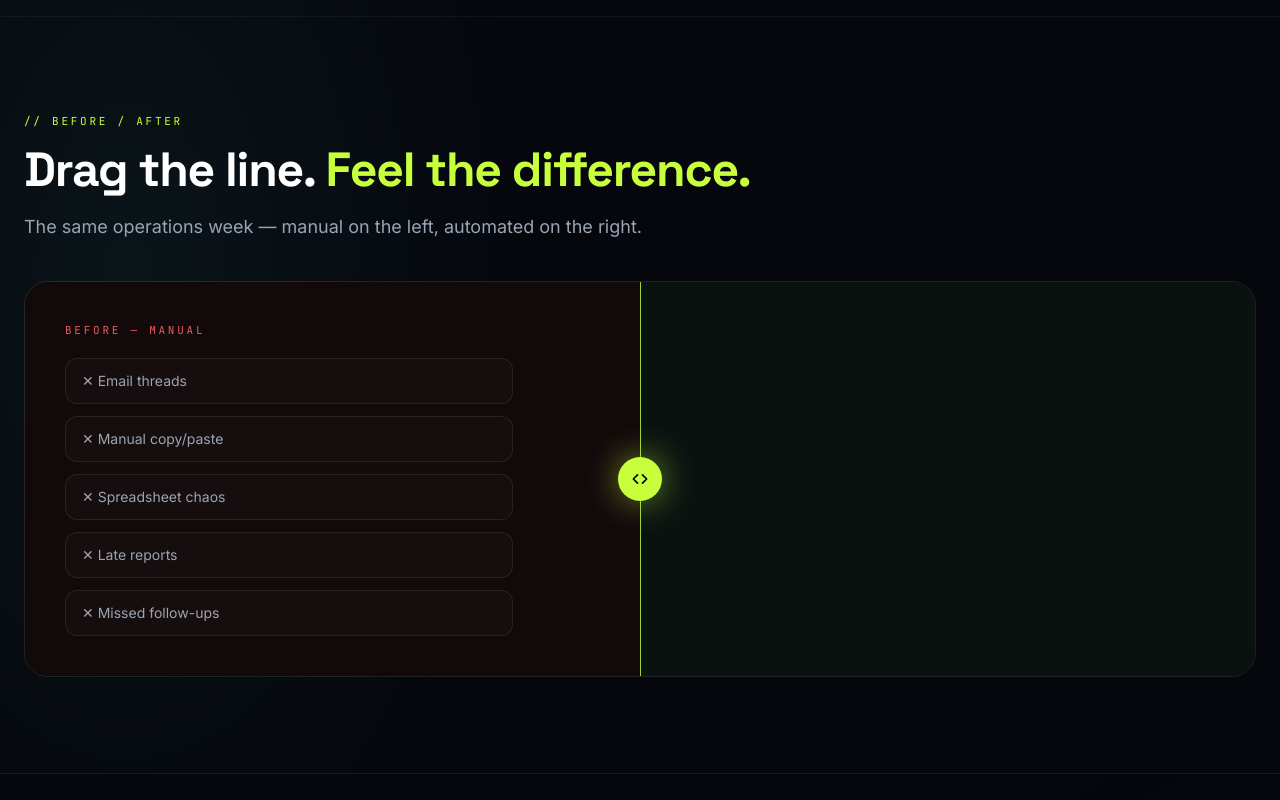
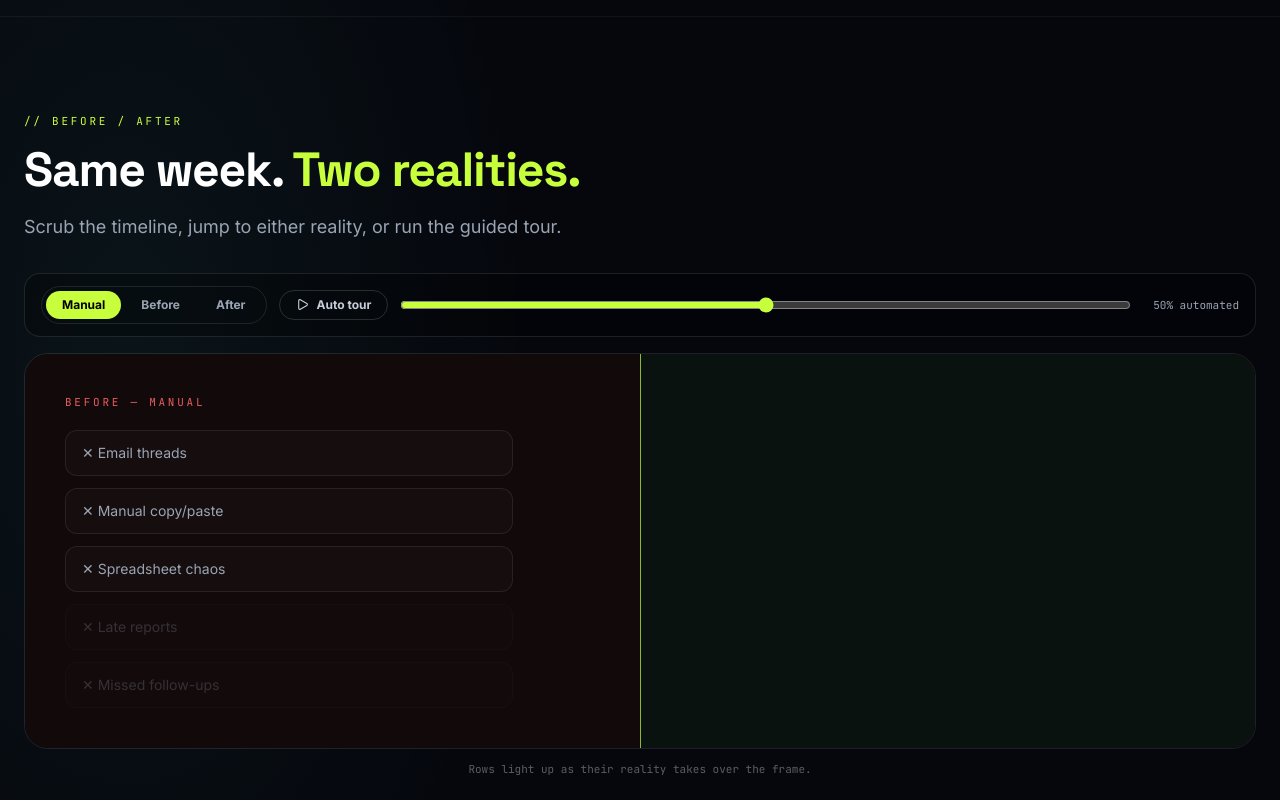
Before and after one commit to Sanskar1724/AI-Product-Studio, a React (Vite) app: page /automation in a window 1280 px wide. Shown: the part 1760-2560 px from the top of the page. Built offline with nearby package versions, Linux system fonts and the light colour scheme.

Commit message:
feat: landing trims and before/after control-deck redesign

```diff
--- a/src/components/AiCore.tsx
+++ b/src/components/AiCore.tsx
@@ -313,7 +313,6 @@ export default function AiCore({ active, onActive }: { active: CoreKey | null; o
               onFocus={() => onActive(c.id)}
               onBlur={() => onActive(null)}
               aria-expanded={on}
-              data-tip="Click to expand"
               className={`group w-40 sm:w-44 rounded-2xl border backdrop-blur-md p-3.5 text-left transition-all duration-300 active:scale-[0.97] ${
                 on ? "border-[#c8ff3d]/70 bg-[#0a0e17]/90 shadow-[0_0_36px_-8px_rgba(200,255,61,0.55)] scale-[1.04]" : "border-white/12 bg-[#0a0e17]/70 hover:border-white/30"
               }`}
--- a/src/components/BeforeAfter.tsx
+++ b/src/components/BeforeAfter.tsx
@@ -1,85 +1,117 @@
-import { useRef, useState } from "react";
-import { ChevronsLeftRight } from "lucide-react";
+import { useEffect, useRef, useState } from "react";
+import { Pause, Play } from "lucide-react";
 import { Reveal, SectionHeading } from "./ui";
+import { prefersReduced } from "../fx/fx";
 
 const BEFORE = ["Email threads", "Manual copy/paste", "Spreadsheet chaos", "Late reports", "Missed follow-ups"];
 const AFTER = ["One customer view", "AI triage + drafts", "Live database", "Auto digests", "Never-missed alerts"];
 
 export default function BeforeAfter() {
   const [pos, setPos] = useState(50);
-  const track = useRef<HTMLDivElement>(null);
+  const [tour, setTour] = useState(false);
+  const posRef = useRef(50);
+  posRef.current = pos;
 
-  const slide = (clientX: number) => {
-    const el = track.current;
-    if (!el) return;
-    const r = el.getBoundingClientRect();
-    setPos(Math.min(96, Math.max(4, ((clientX - r.left) / r.width) * 100)));
-  };
+  useEffect(() => {
+    if (!tour || prefersReduced()) return;
+    let raf = 0;
+    let dir = 1;
+    const step = () => {
+      raf = requestAnimationFrame(step);
+      let p = posRef.current + dir * 0.6;
+      if (p >= 94) { p = 94; dir = -1; }
+      if (p <= 6) { p = 6; dir = 1; }
+      setPos(p);
+    };
+    raf = requestAnimationFrame(step);
+    return () => cancelAnimationFrame(raf);
+  }, [tour]);
+
+  const go = (v: number) => { setTour(false); setPos(v); };
 
   return (
     <section className="py-20 sm:py-24 border-t border-white/5">
       <div className="mx-auto max-w-7xl px-4 sm:px-6">
         <SectionHeading
           eyebrow="Before / After"
-          title={<>Drag the line. <span className="text-[#c8ff3d]">Feel the difference.</span></>}
-          sub="The same operations week — manual on the left, automated on the right."
+          title={<>Same week. <span className="text-[#c8ff3d]">Two realities.</span></>}
+          sub="Scrub the timeline, jump to either reality, or run the guided tour."
         />
-        <Reveal delay={0.1} className="mt-10">
-          <div
-            ref={track}
-            role="slider"
-            aria-label="Before after comparison"
-            aria-valuenow={Math.round(pos)}
-            aria-valuemin={0}
-            aria-valuemax={100}
-            tabIndex={0}
-            onKeyDown={(e) => {
-              if (e.key === "ArrowLeft") setPos((p) => Math.max(4, p - 4));
-              if (e.key === "ArrowRight") setPos((p) => Math.min(96, p + 4));
-            }}
-            onPointerDown={(e) => {
-              (e.target as HTMLElement).setPointerCapture?.(e.pointerId);
-              slide(e.clientX);
-              const move = (ev: PointerEvent) => slide(ev.clientX);
-              const up = () => {
-                window.removeEventListener("pointermove", move);
-                window.removeEventListener("pointerup", up);
-              };
-              window.addEventListener("pointermove", move);
-              window.addEventListener("pointerup", up);
-            }}
-            className="relative rounded-3xl overflow-hidden border border-white/10 select-none touch-none cursor-ew-resize"
-          >
-            {/* BEFORE base */}
+        <Reveal delay={0.1} className="mt-8">
+          {/* control deck */}
+          <div className="flex flex-wrap items-center gap-3 rounded-2xl border border-white/10 bg-black/30 px-4 py-3">
+            <div className="flex rounded-full border border-white/10 p-1 gap-1" role="group" aria-label="View mode">
+              {[["Manual", 50], ["Before", 4], ["After", 96]].map(([label, v]) => {
+                const on = !tour && Math.abs(pos - (v as number)) < 3 && (label === "Manual" ? pos > 10 && pos < 90 : true);
+                return (
+                  <button
+                    key={label as string}
+                    onClick={() => go(v as number)}
+                    aria-pressed={on}
+                    className={`rounded-full px-4 py-1.5 text-xs font-bold transition-all ${on ? "bg-[#c8ff3d] text-black" : "text-[#9aa4b2] hover:text-white"}`}
+                  >
+                    {label as string}
+                  </button>
+                );
+              })}
+            </div>
+            <button
+              onClick={() => setTour((t) => !t)}
+              aria-pressed={tour}
+              className={`inline-flex items-center gap-2 rounded-full border px-4 py-1.5 text-xs font-bold transition-all ${tour ? "border-[#c8ff3d]/60 text-[#c8ff3d]" : "border-white/15 text-[#c6cdd8] hover:border-white/40"}`}
+            >
+              {tour ? <Pause size={13} /> : <Play size={13} />} {tour ? "Pause tour" : "Auto tour"}
+            </button>
+            <input
+              type="range"
+              min={4}
+              max={96}
+              value={Math.round(pos)}
+              onChange={(e) => { setTour(false); setPos(Number(e.target.value)); }}
+              aria-label="Scrub between manual and automated"
+              className="flex-1 min-w-[140px] accent-[#c8ff3d] cursor-pointer"
+            />
+            <span className="font-mono2 text-[11px] text-[#9aa4b2] w-24 text-right" aria-live="polite">
+              {Math.round(pos)}% automated
+            </span>
+          </div>
+
+          {/* stage */}
+          <div className="relative mt-4 rounded-3xl overflow-hidden border border-white/10">
             <div className="bg-[#12090b] p-6 sm:p-10 min-h-[340px]">
               <p className="font-mono2 text-[11px] tracking-[0.25em] text-red-400/90">BEFORE — MANUAL</p>
               <ul className="mt-5 space-y-3 max-w-md">
-                {BEFORE.map((b) => (
-                  <li key={b} className="rounded-xl border border-white/8 bg-white/[0.02] px-4 py-3 text-sm text-[#9aa4b2]">✕ {b}</li>
+                {BEFORE.map((b, i) => (
+                  <li
+                    key={b}
+                    className="rounded-xl border border-white/8 bg-white/[0.02] px-4 py-3 text-sm text-[#9aa4b2] transition-all duration-500"
+                    style={{ opacity: pos > 20 + i * 12 ? 1 : 0.25 }}
+                  >
+                    ✕ {b}
+                  </li>
                 ))}
               </ul>
             </div>
-            {/* AFTER overlay, revealed right of the handle */}
             <div
-              className="absolute inset-0 bg-[#0a1210] p-6 sm:p-10"
+              className="absolute inset-0 bg-[#0a1210] p-6 sm:p-10 transition-[clip-path] duration-150"
               style={{ clipPath: `inset(0 0 0 ${pos}%)` }}
-              aria-hidden={false}
             >
               <p className="font-mono2 text-[11px] tracking-[0.25em] text-[#c8ff3d]">AFTER — AUTOMATED</p>
               <ul className="mt-5 space-y-3 max-w-md">
-                {AFTER.map((a) => (
-                  <li key={a} className="rounded-xl border border-[#c8ff3d]/25 bg-[#0a1210] px-4 py-3 text-sm text-white">✓ {a}</li>
+                {AFTER.map((a, i) => (
+                  <li
+                    key={a}
+                    className="rounded-xl border border-[#c8ff3d]/25 bg-[#0a1210] px-4 py-3 text-sm text-white transition-all duration-500"
+                    style={{ opacity: pos < 88 - i * 10 ? 0.2 : 1, transform: `translateX(${pos < 88 - i * 10 ? 12 : 0}px)` }}
+                  >
+                    ✓ {a}
+                  </li>
                 ))}
               </ul>
             </div>
-            {/* handle */}
-            <div className="absolute inset-y-0 w-px bg-[#c8ff3d]/80" style={{ left: `${pos}%` }} aria-hidden />
-            <div className="absolute inset-y-0 flex items-center" style={{ left: `calc(${pos}% - 22px)` }} aria-hidden>
-              <div className="w-11 h-11 rounded-full bg-[#c8ff3d] text-black flex items-center justify-center shadow-[0_0_36px_-4px_rgba(200,255,61,0.8)]">
-                <ChevronsLeftRight size={20} />
-              </div>
-            </div>
+            <div className="absolute inset-y-0 w-px bg-[#c8ff3d]/70 transition-[left] duration-150" style={{ left: `${pos}%` }} aria-hidden />
           </div>
+          <p className="mt-3 font-mono2 text-[11px] text-white/35 text-center">Rows light up as their reality takes over the frame.</p>
         </Reveal>
       </div>
     </section>
--- a/src/components/Closing.tsx
+++ b/src/components/Closing.tsx
@@ -1,5 +1,5 @@
 import { useEffect, useState } from "react";
-import { Link } from "react-router-dom";
+import { Link, useLocation } from "react-router-dom";
 import { ArrowUpRight, Copy, Mail } from "lucide-react";
 import { GithubIcon, LinkedinIcon } from "./ui";
 import { EMAIL, GITHUB_URL, LINKEDIN_URL, STUDIO_REPO } from "../data/studio";
@@ -66,6 +66,8 @@ export function FinalCTA() {
 
 export function Footer() {
   const [time, setTime] = useState("");
+  const { pathname } = useLocation();
+  const isLanding = pathname === "/";
   useEffect(() => {
     const tick = () => setTime(new Date().toLocaleTimeString("en-IN", { timeZone: "Asia/Kolkata", hour: "2-digit", minute: "2-digit", second: "2-digit" }));
     tick();
@@ -110,6 +112,7 @@ export function Footer() {
               <li><a href={GITHUB_URL} target="_blank" rel="noreferrer" className="inline-flex items-center gap-2 text-[#c6cdd8] hover:text-[#c8ff3d]"><GithubIcon size={15} /> GitHub — Sanskar1724</a></li>
               <li><a href={LINKEDIN_URL} target="_blank" rel="noreferrer" className="inline-flex items-center gap-2 text-[#c6cdd8] hover:text-[#c8ff3d]"><LinkedinIcon size={15} /> LinkedIn</a></li>
               <li><a href={`mailto:${EMAIL}`} className="inline-flex items-center gap-2 text-[#c6cdd8] hover:text-[#c8ff3d]"><Mail size={15} /> {EMAIL}</a></li>
+              {!isLanding && (
               <li>
                 <a
                   href={STUDIO_REPO}
@@ -124,6 +127,7 @@ export function Footer() {
                   </span>
                 </a>
               </li>
+              )}
             </ul>
           </div>
         </div>
--- a/src/components/Hero.tsx
+++ b/src/components/Hero.tsx
@@ -3,8 +3,7 @@ import { AnimatePresence, motion, useScroll, useTransform } from "framer-motion"
 import { ArrowDown, ArrowUpRight, Bot, Database, Sparkles, Workflow } from "lucide-react";
 import { Link } from "react-router-dom";
 import AiCore, { type CoreKey } from "./AiCore";
-import { GithubIcon, MagneticButton } from "./ui";
-import { GITHUB_URL } from "../data/studio";
+import { MagneticButton } from "./ui";
 import { TECHS } from "../data/studio";
 import { Typewriter } from "../fx/fx";
 
@@ -158,20 +157,6 @@ export default function Hero() {
               </button>
             ))}
           </motion.div>
-
-          <motion.div initial={{ opacity: 0 }} animate={{ opacity: 1 }} transition={{ delay: 1.15, duration: 0.7 }}>
-            <a
-              href={GITHUB_URL}
-              target="_blank"
-              rel="noreferrer"
-              className="mt-6 inline-flex items-center gap-2.5 rounded-full g-border px-5 py-2.5 text-sm font-semibold hover:shadow-[0_0_32px_-8px_rgba(200,255,61,0.6)] hover:-translate-y-0.5 transition-all"
-            >
-              <GithubIcon size={16} className="text-[#c8ff3d]" />
-              <span className="font-mono2 text-[#c8ff3d]">26</span>
-              <span className="text-white/70">public repos — read the code</span>
-              <span aria-hidden className="text-[#c8ff3d]">→</span>
-            </a>
-          </motion.div>
         </div>
 
         {/* right: AI core */}
```
